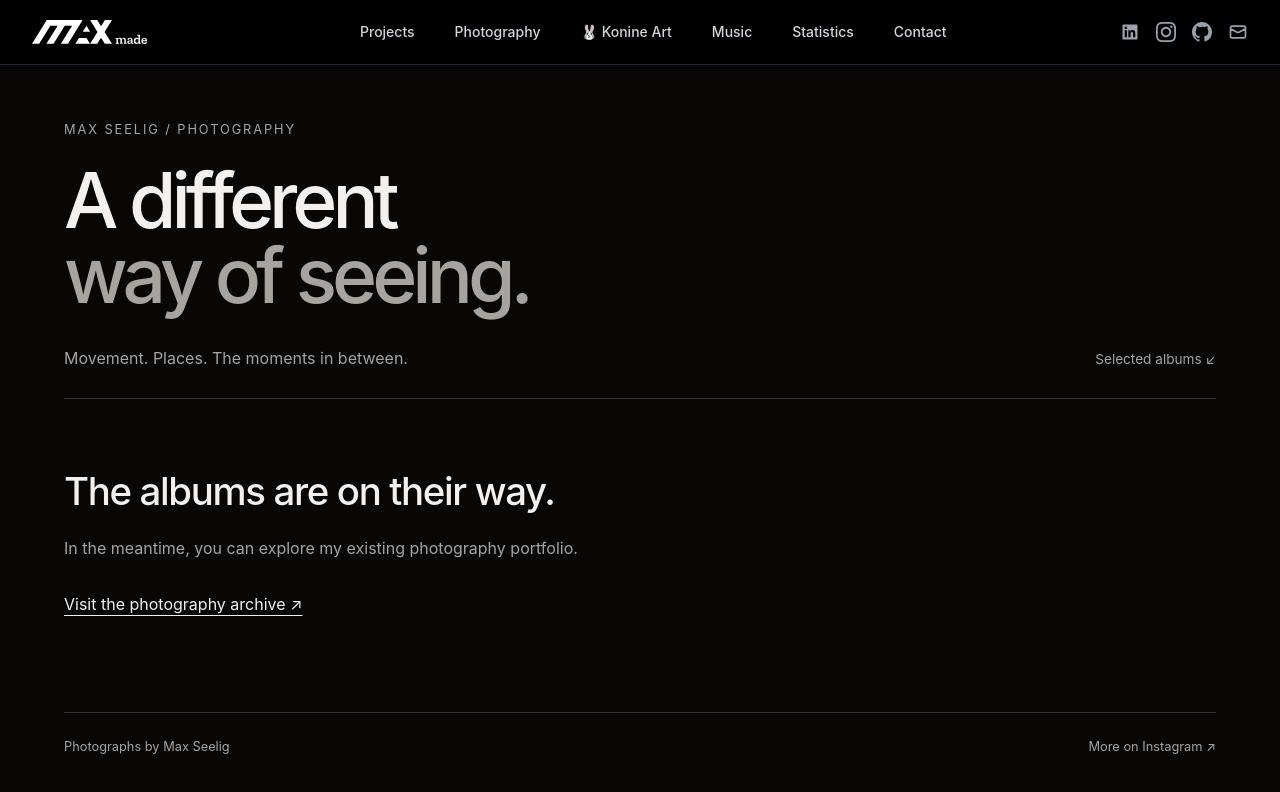
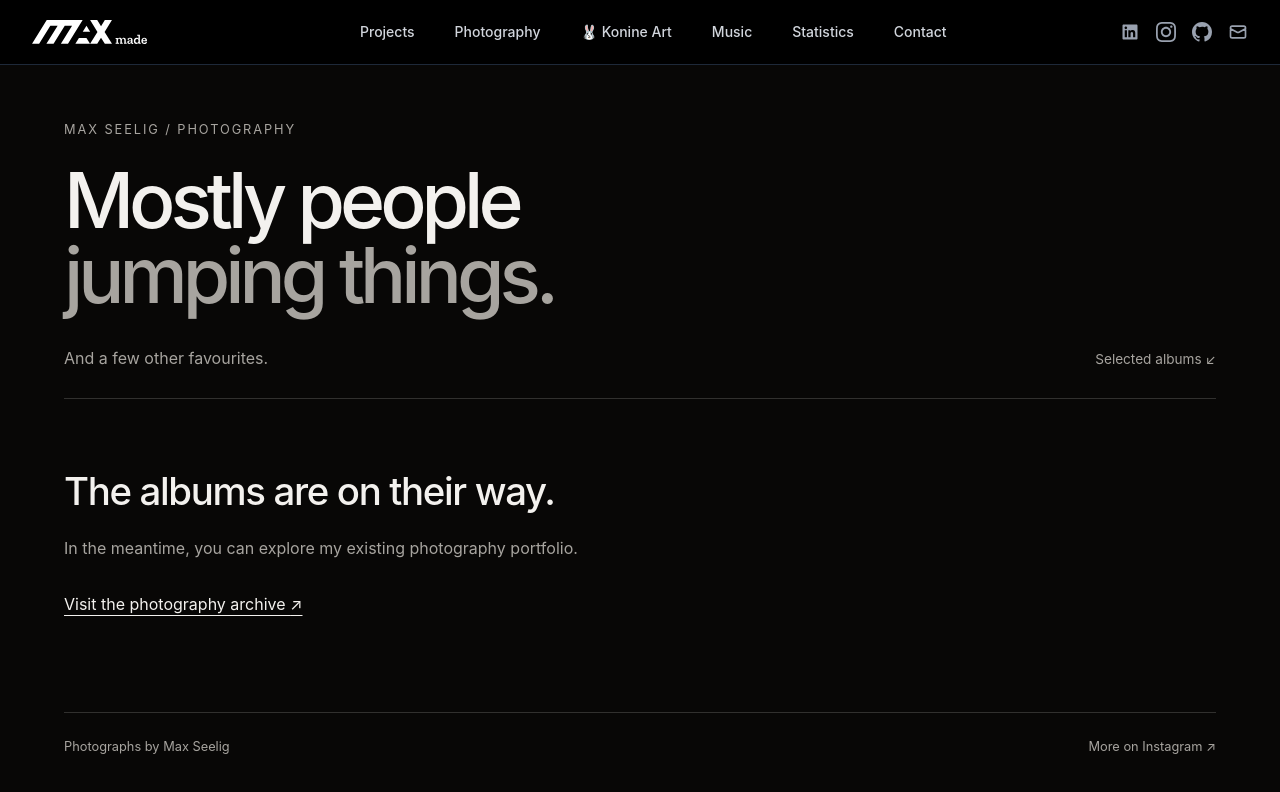
Before and after one commit to m-a-x-s-e-e-l-i-g/www.maxmade.nl, a SvelteKit app: page /photography in a window 1280 px wide. Shown: the top 792 px of the page. Built offline with nearby package versions, Linux system fonts and the light colour scheme.

Commit message:
Update photography introduction copy

```diff
--- a/src/routes/photography/+page.svelte
+++ b/src/routes/photography/+page.svelte
@@ -13,9 +13,9 @@
 <main class="photography-home">
 	<header class="intro">
 		<p class="eyebrow">Max Seelig / Photography</p>
-		<h1>A different<br /><span>way of seeing.</span></h1>
+		<h1>Mostly people<br /><span>jumping things.</span></h1>
 		<div class="intro-bottom">
-			<p>Movement. Places. The moments in between.</p>
+			<p>And a few other favourites.</p>
 			<span>Selected albums <span aria-hidden="true">↙</span></span>
 		</div>
 	</header>
```
